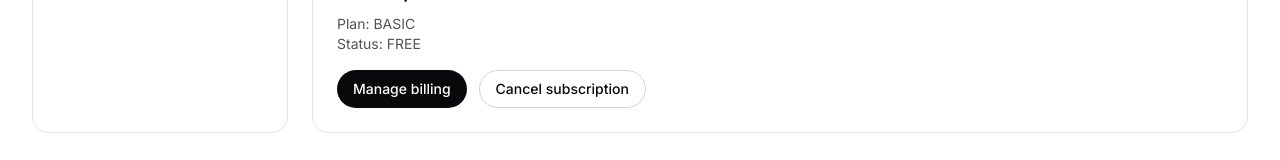
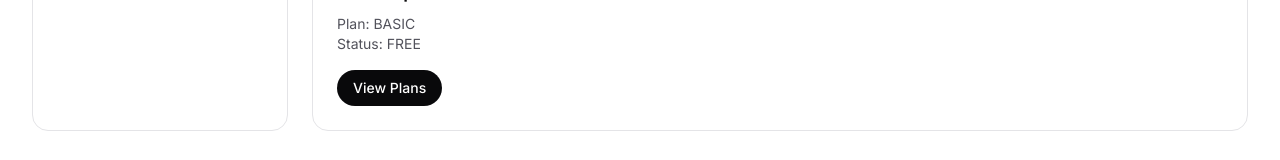
Before and after one commit to serteri/SaaS_Business, a Next.js app: page /dashboard/settings in a window 1280 px wide. Shown: the part 362-522 px from the top of the page. Built offline with nearby package versions, Linux system fonts and the light colour scheme; no server answers; sample sign-in values are in the browser's storage.

Commit message:
Fix billing portal for users without Stripe customer

```diff
--- a/app/api/stripe/create-portal/route.ts
+++ b/app/api/stripe/create-portal/route.ts
@@ -11,8 +11,8 @@ export async function POST(request: Request) {
     }
 
     const user = await prisma.user.findUnique({ where: { id: session.user.id } });
-    if (!user?.stripeCustomerId) {
-      return NextResponse.json({ error: "No Stripe customer found for this account." }, { status: 400 });
+    if (!user) {
+      return NextResponse.json({ error: "User not found." }, { status: 404 });
     }
 
     const stripe = getStripeClient();
@@ -20,9 +20,23 @@ export async function POST(request: Request) {
       return NextResponse.json({ error: "Missing STRIPE_SECRET_KEY." }, { status: 500 });
     }
 
+    let customerId = user.stripeCustomerId;
+    if (!customerId) {
+      const customer = await stripe.customers.create({
+        email: user.email,
+        name: user.name ?? undefined,
+      });
+      customerId = customer.id;
+
+      await prisma.user.update({
+        where: { id: user.id },
+        data: { stripeCustomerId: customerId },
+      });
+    }
+
     const origin = request.headers.get("origin") ?? process.env.NEXTAUTH_URL ?? "http://localhost:3000";
     const portal = await stripe.billingPortal.sessions.create({
-      customer: user.stripeCustomerId,
+      customer: customerId,
       return_url: `${origin}/dashboard/settings`,
     });
 
--- a/app/dashboard/settings/page.tsx
+++ b/app/dashboard/settings/page.tsx
@@ -1,10 +1,15 @@
 "use client";
 
+import Link from "next/link";
 import { useSession } from "next-auth/react";
 import { toast } from "sonner";
 
 export default function SettingsPage() {
   const { data: session } = useSession();
+  const isActivePaidSubscription =
+    session?.user?.subscriptionStatus === "ACTIVE" &&
+    (session?.user?.plan === "BASIC" || session?.user?.plan === "PRO");
+  const isFreePlan = session?.user?.subscriptionStatus === "FREE";
 
   async function openPortal() {
     const response = await fetch("/api/stripe/create-portal", {
@@ -38,6 +43,8 @@ export default function SettingsPage() {
         </p>
 
         <div className="mt-4 flex flex-wrap gap-3">
+          {isActivePaidSubscription ? (
+            <>
               <button
                 type="button"
                 onClick={() => void openPortal()}
@@ -52,6 +59,15 @@ export default function SettingsPage() {
               >
                 Cancel subscription
               </button>
+            </>
+          ) : (
+            <Link
+              href="/pricing"
+              className="rounded-full bg-zinc-950 px-4 py-2 text-sm font-medium text-white dark:bg-white dark:text-zinc-950"
+            >
+              {isFreePlan ? "Upgrade Plan" : "View Plans"}
+            </Link>
+          )}
         </div>
       </section>
     </div>
```
Lines whose indentation alone changed are shown as unchanged.
